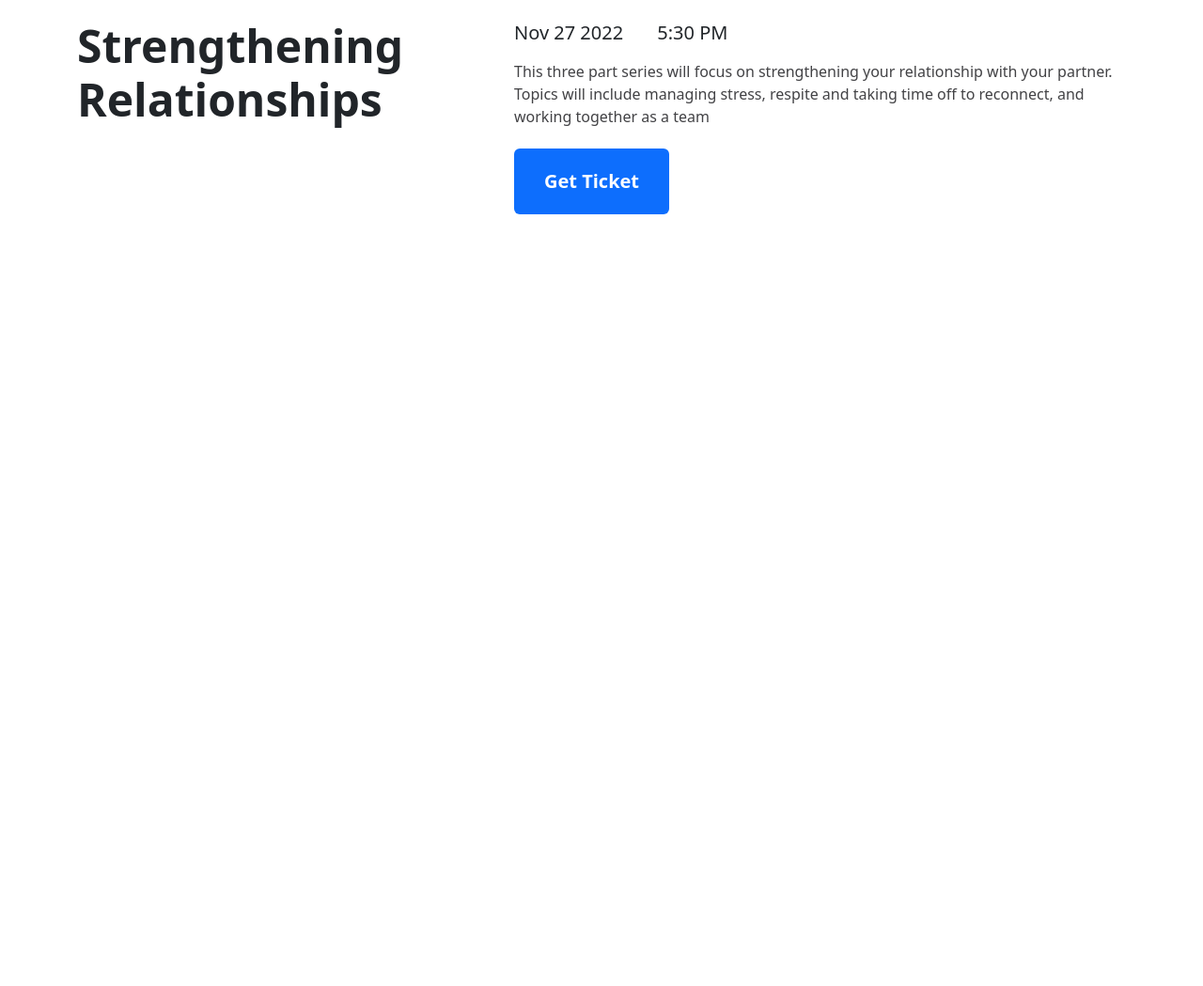
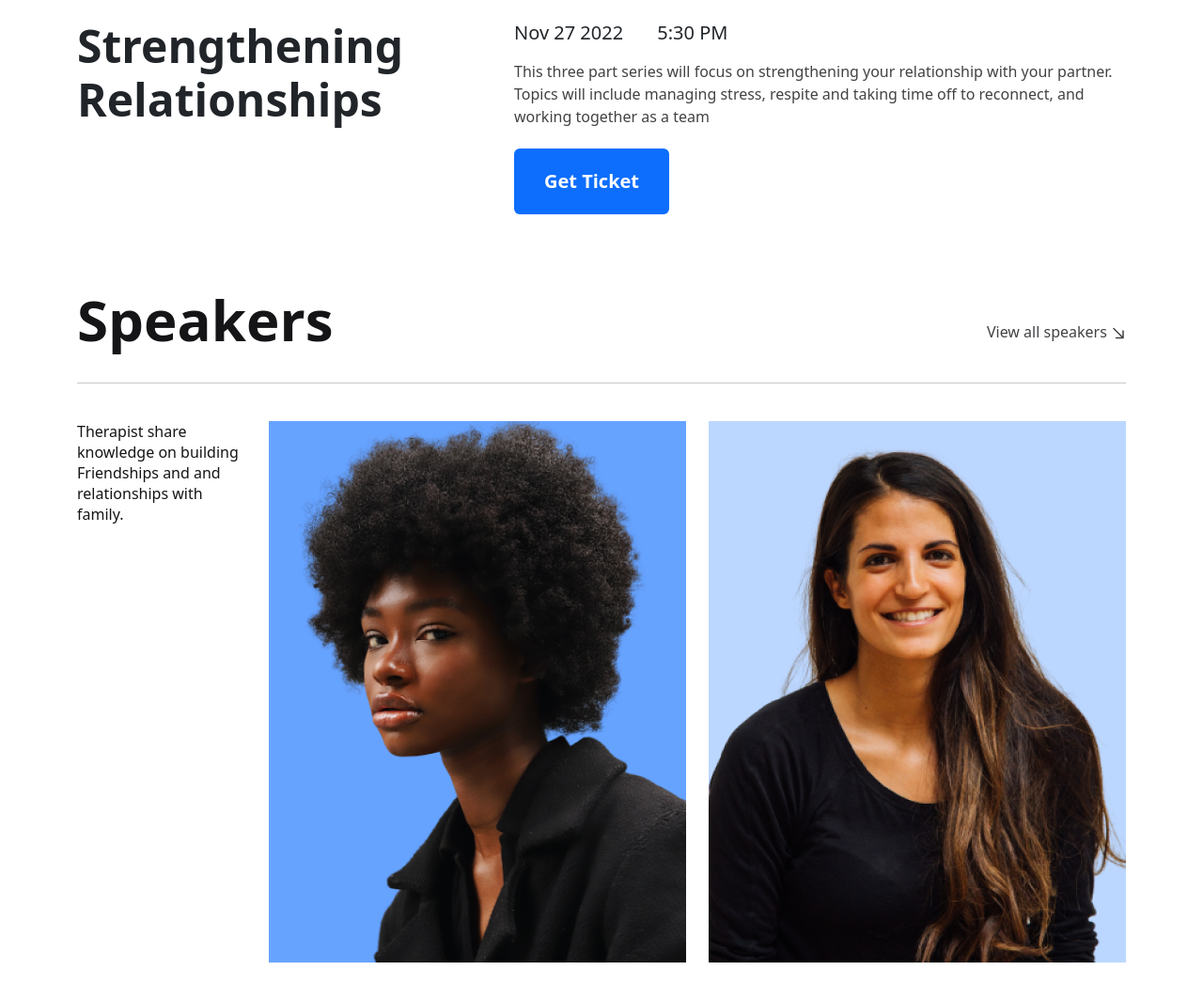
Before and after one commit to pavel-bozinov/homework-1, a plain HTML site: page index.html in a window 1280 px wide. Shown: the part 1007-2056 px from the top of the page at 94% size. Before the commit the page ends 1307 px from the top, so only its background shows below. Drawn offline with nearby package versions, Linux system fonts and the light colour scheme.

Commit message:
speakers start

```diff
--- a/assets/css/style.css
+++ b/assets/css/style.css
@@ -56,7 +56,7 @@
     text-align: center;
 }
 
-.strengthening-relationships {
+.event {
     margin-bottom: 72px;
 }
 
@@ -142,3 +142,62 @@
     font-size: 20px;
     border: 0px;
 }
+
+.speakers {
+    margin-bottom: 25px;
+}
+
+.speakers-title {
+    font-weight: 900;
+    font-size: 60px;
+    line-height: 81px;
+    color: #151517;
+    padding-bottom: 18px;
+}
+
+.view-all-link {
+    font-weight: 500;
+    color:#424245;
+    font-size: 16px;
+    line-height: 22px;
+    text-decoration: none;
+
+}
+
+.view-all-link:hover {
+    color:#424245;
+}
+
+.speakers-head {
+    border-bottom: 1px solid #C8C8C8;
+}
+
+.speakers-profiles {
+    margin-top: 40px;
+}
+
+.speakers-overview {
+    color: #151517;
+    font-weight: 400;
+    font-size: 16px;
+    line-height: 22px;
+}
+
+.speaker-blue {
+    background-color: #66A3FF;
+    max-width: 444px;
+    max-height: 576px;
+}
+
+.speaker-lblue {
+    background-color: #BCD7FF;
+    max-width: 444px;
+    max-height: 576px;
+}
+
+
+.speaker-inner {
+    display: flex;
+    align-items: flex-end;
+    height: 100%;
+}
--- a/index.html
+++ b/index.html
@@ -26,14 +26,12 @@
                             <a class="nav-link " href="#">Company</a>
                             <a class="nav-link " href="#">Help</a>
                         </div>
+
                     </div>
                     <div class="">
                         <a class="nav-link links" href="#">Log in</a>
                         <a class="nav-link btn btn-primary button" role="button" href="#">Sign up</a>
                     </div>
-
-
-
                 </div>
             </nav>
         </header>
@@ -48,7 +46,7 @@
                     </div>
                 </div>
             </section>
-            <section class="strengthening-relationships">
+            <section class="event">
                 <div class="container images-parent">
                     <img class="image" src="/assets/img/pic1.png" alt="">
                     <img src="/assets/img/img-star.svg" class="img-star" alt="">
@@ -72,6 +70,38 @@
                     </div>
                 </div>
             </section>
+            <section class="speakers">
+                <div class="container">
+                    <div class="d-flex justify-content-between align-items-center speakers-head">
+                        <h2 class="speakers-title">Speakers</h2>
+                        <div>
+                            <a href="#" class="view-all-link">View all speakers <img src="/assets/img/arrow-down-right.svg" alt=""> </a>
+                        </div>
+                    </div>
+                </div>
+                <div class="container speakers-profiles">
+                    <div class="row">
+                        <div class="col">
+                            <p class="speakers-overview">Therapist share knowledge on building Friendships and and relationships with family.
+                            </p>
+                        </div>
+                        <div class="col speaker-item">
+                            <div class="speaker-inner speaker-blue">
+                                <img src="/assets/img/amaka.png" class="" alt="">
+                            </div>
+
+                        </div>
+                        <div class="col speaker-item">
+                            <div class="speaker-inner speaker-lblue">
+                                <img src="/assets/img/debra.png" class="" alt="">
+                            </div>
+
+                        </div>
+                    </div>
+
+                </div>
+
+            </section>
         </main>
         <script src="https://cdn.jsdelivr.net/npm/bootstrap@5.2.3/dist/js/bootstrap.bundle.min.js" integrity="sha384-kenU1KFdBIe4zVF0s0G1M5b4hcpxyD9F7jL+jjXkk+Q2h455rYXK/7HAuoJl+0I4" crossorigin="anonymous"></script>
     </body>
```
Also changed, not shown: assets/img/amaka.png (added), assets/img/arrow-down-right.svg (added), assets/img/debra.png (added).
